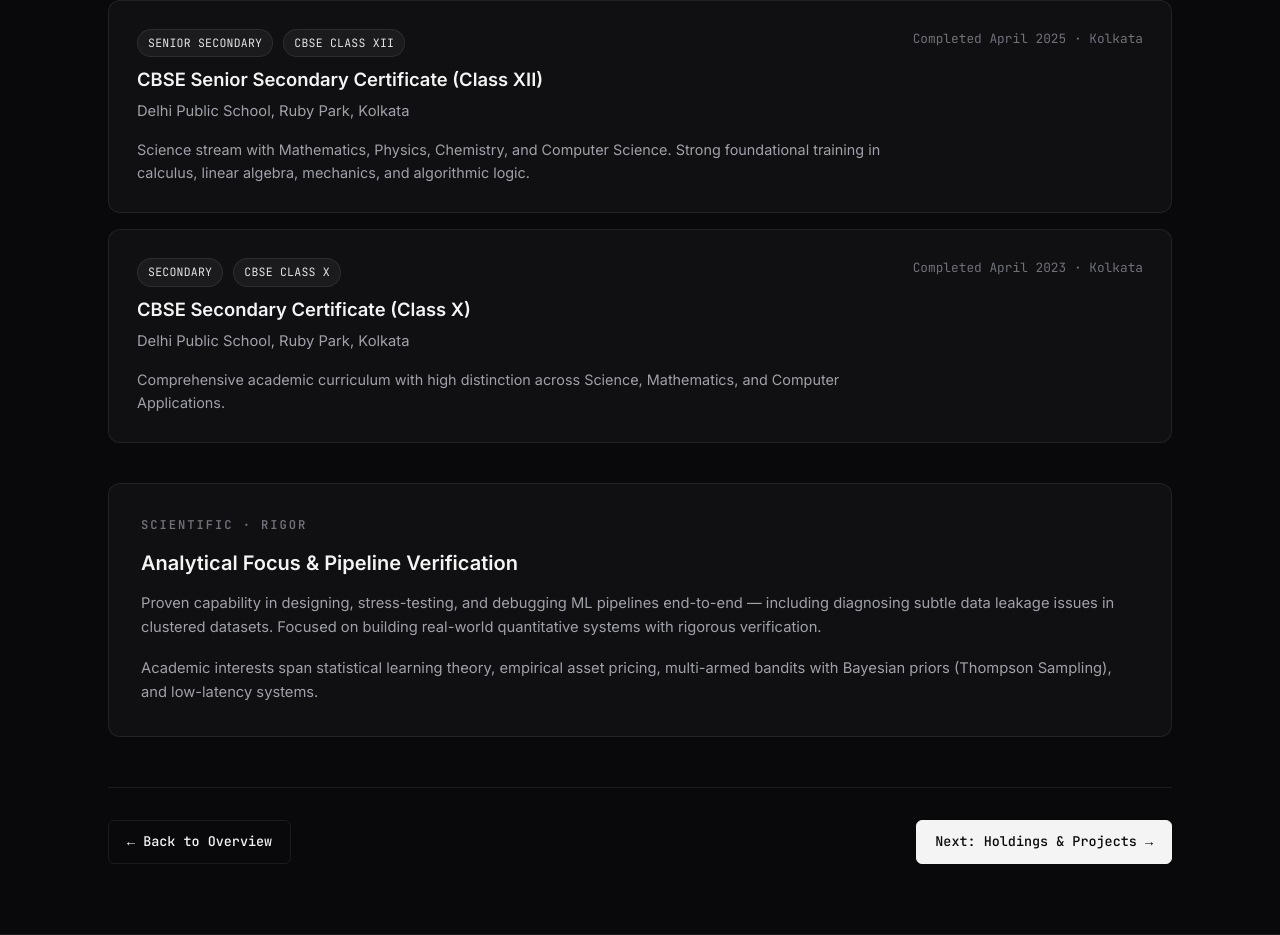
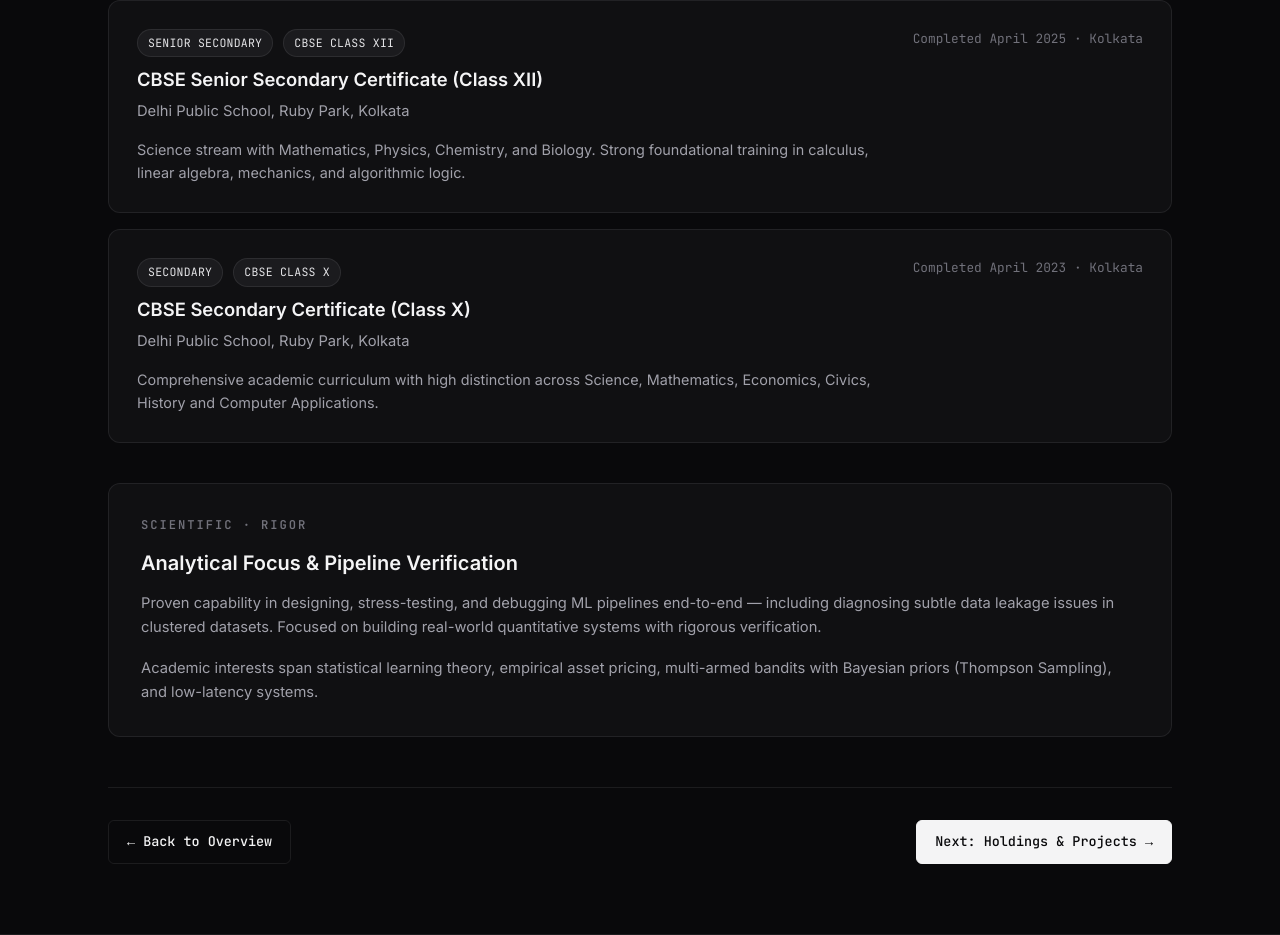
Before and after one commit to parthowww/portfolio2.0, a plain HTML site: page academics.html in a window 1280 px wide. Shown: the part 953-1888 px from the top of the page. Drawn offline with nearby package versions, Linux system fonts and the light colour scheme; animation ran at ten frames a second.

Commit message:
Update academic details in academics.html

```diff
--- a/academics.html
+++ b/academics.html
@@ -938,7 +938,7 @@ footer {
           <div class="edu-sub">Delhi Public School, Ruby Park, Kolkata</div>
 
           <p style="font-size: 0.9rem; color: var(--text-muted); line-height: 1.6;">
-            Science stream with Mathematics, Physics, Chemistry, and Computer Science. Strong foundational training in calculus, linear algebra, mechanics, and algorithmic logic.
+            Science stream with Mathematics, Physics, Chemistry, and Biology. Strong foundational training in calculus, linear algebra, mechanics, and algorithmic logic.
           </p>
         </div>
         <div class="edu-when">Completed April 2025 · Kolkata</div>
@@ -955,7 +955,7 @@ footer {
           <div class="edu-sub">Delhi Public School, Ruby Park, Kolkata</div>
 
           <p style="font-size: 0.9rem; color: var(--text-muted); line-height: 1.6;">
-            Comprehensive academic curriculum with high distinction across Science, Mathematics, and Computer Applications.
+            Comprehensive academic curriculum with high distinction across Science, Mathematics, Economics, Civics, History and Computer Applications.
           </p>
         </div>
         <div class="edu-when">Completed April 2023 · Kolkata</div>
```
